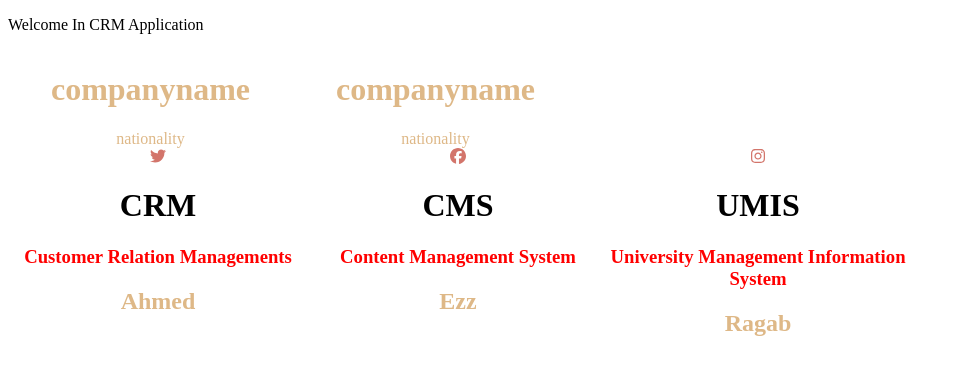
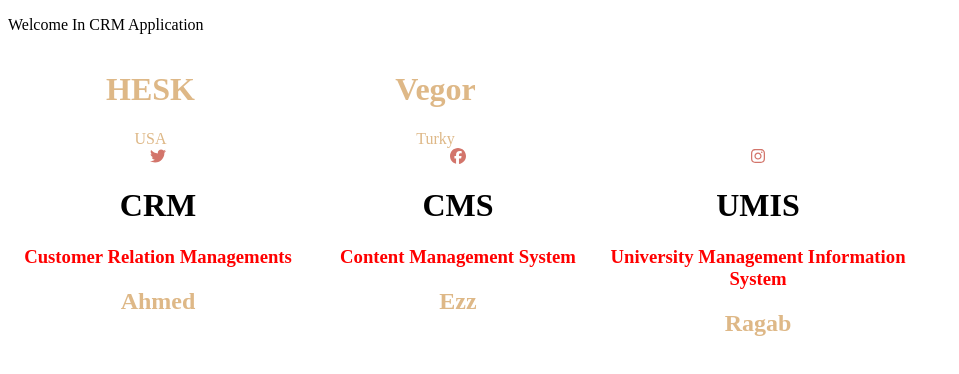
Before and after one commit to a7med58/React-TM1, a React (Create React App) app: page / in a window 1280 px wide. Shown: the top 374 px of the page, without its empty margins (0-959 px from the left). Built offline with nearby package versions, Linux system fonts and the light colour scheme.

Commit message:
Enhancment

```diff
--- a/src/App.js
+++ b/src/App.js
@@ -14,6 +14,7 @@
               key={item.id}
               companyname={item.companyname}
               nationality={item.nationality}
+              alt={item.alt}
             />
           );
         })}
--- a/src/design-system/component/CreativeSpeakers/CreativeSpeakers.jsx
+++ b/src/design-system/component/CreativeSpeakers/CreativeSpeakers.jsx
@@ -4,11 +4,12 @@
 
 
 
-export default function CreativeSpeakers(companyname,nationality) {
+export default function CreativeSpeakers({companyname,nationality,alt}) {
   return (
     <SpeakersWarper>
-      <CompanyName>companyname</CompanyName>
-      <Nationality>nationality</Nationality>
+      <CompanyName>{companyname}</CompanyName>
+      <Nationality>{nationality}</Nationality>
+
     </SpeakersWarper>
   );
 }
--- a/src/design-system/component/CreativeSpeakers/DataSpeaker.jsx
+++ b/src/design-system/component/CreativeSpeakers/DataSpeaker.jsx
@@ -1,14 +1,17 @@
-
 const dataSpeaker = [
   {
     id: 1,
     companyname: "HESK",
     nationality: "USA",
+
+    alt: "Hesk Company",
   },
   {
     id: 2,
     companyname: "Vegor",
     nationality: "Turky",
+
+    alt: "Vegor Company",
   },
 ];
 export default dataSpeaker;
```
Also changed, not shown: 1 other file (tests, documents, lock files or other folders).
